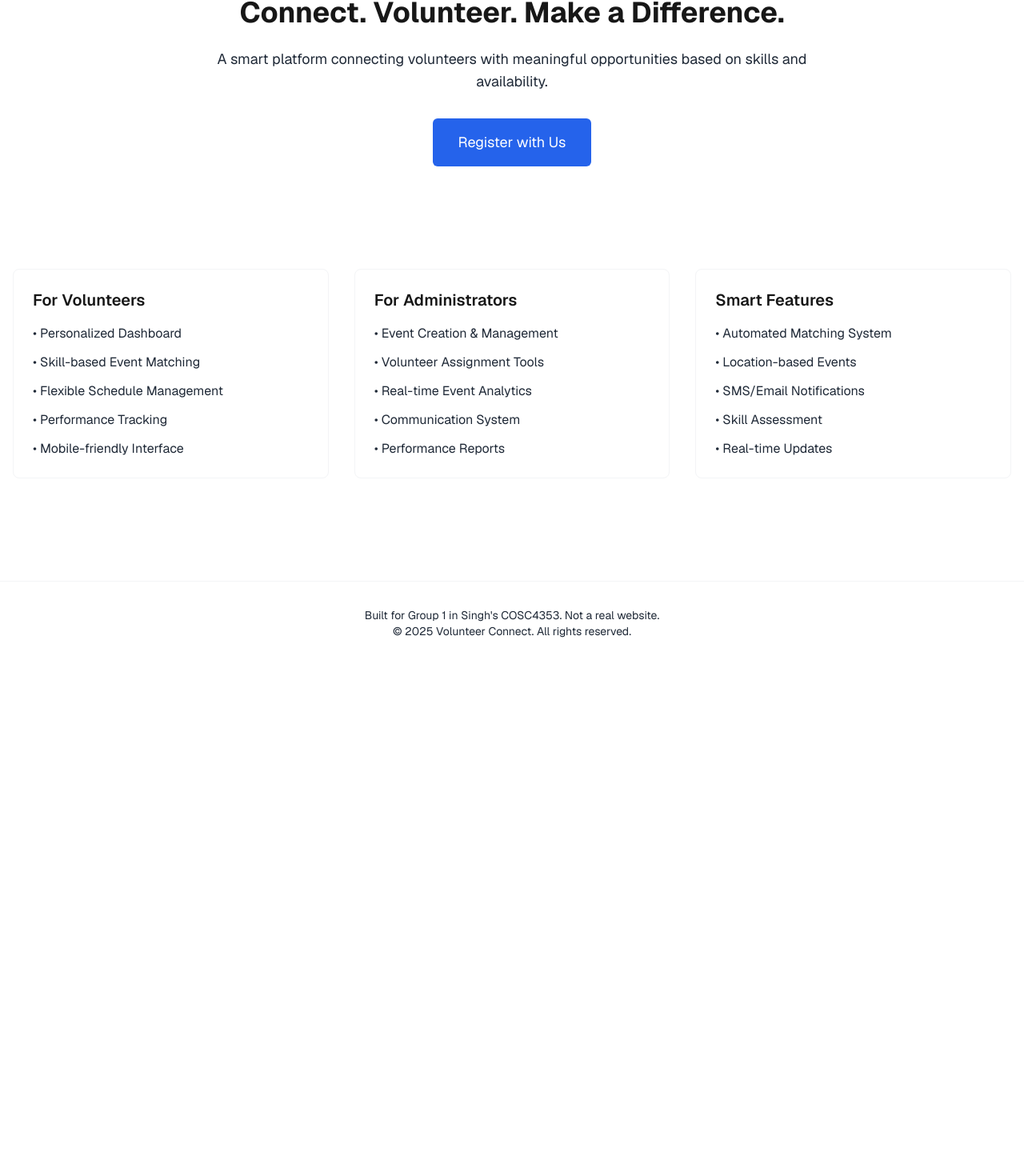
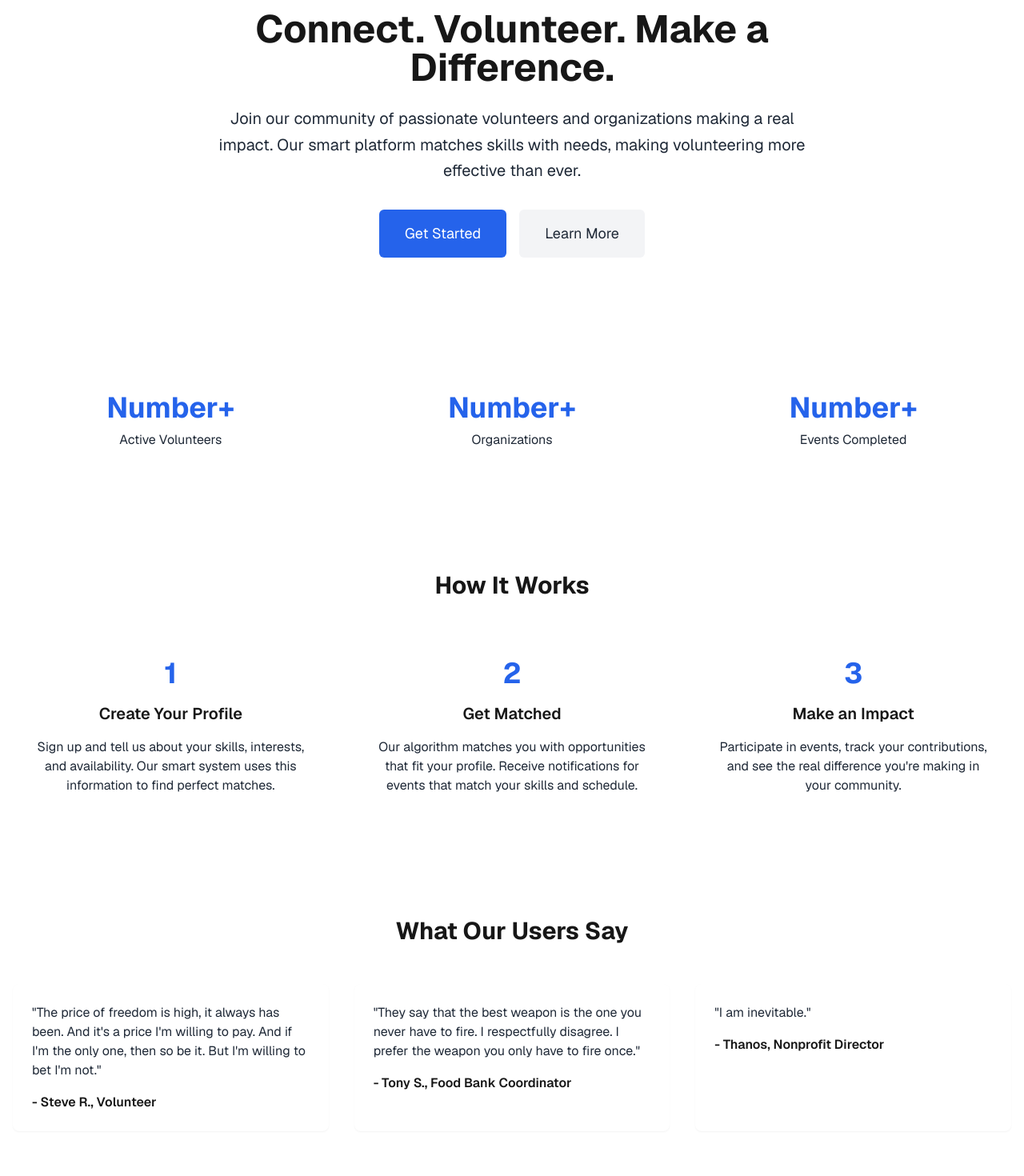
Before and after one commit to adamnelsonarcher/4353-Webapp, a Next.js app: page / in a window 1280 px wide. Shown: the part 137-1607 px from the top of the page at 80% size. Before the commit the page ends 968 px from the top, so only its background shows below. Built offline with nearby package versions, Linux system fonts and the light colour scheme.

Commit message:
added more content to landing page

```diff
--- a/src/app/page.tsx
+++ b/src/app/page.tsx
@@ -19,61 +19,125 @@ export default function Home() {
         </div>
       </header>
 
-      {/* "Hero" Section */}
-      <section className="bg-secondary/30 py-16">
+      {/* Hero Section */}
+      <section className="bg-secondary/30 py-20">
         <div className="container mx-auto px-4">
           <div className="max-w-3xl mx-auto text-center">
-            <h2 className="text-4xl font-bold mb-6">Connect. Volunteer. Make a Difference.</h2>
-            <p className="text-lg mb-8 text-secondary-foreground">
-              A smart platform connecting volunteers with meaningful opportunities based on skills and availability.
+            <h2 className="text-5xl font-bold mb-6">Connect. Volunteer. Make a Difference.</h2>
+            <p className="text-xl mb-8 text-secondary-foreground leading-relaxed">
+              Join our community of passionate volunteers and organizations making a real impact.
+              Our smart platform matches skills with needs, making volunteering more effective than ever.
             </p>
+            <div className="space-x-4">
               <Button href="/register" variant="primary" size="lg" className="hover:opacity-90 transition-opacity">
-              Register with Us
+                Get Started
               </Button>
+              <Button href="#how-it-works" variant="secondary" size="lg" className="hover:opacity-90 transition-opacity">
+                Learn More
+              </Button>
+            </div>
           </div>
         </div>
       </section>
 
-      {/* Features Grid */}
-      <main className="container mx-auto px-4 py-16">
-        <div className="grid gap-8 md:grid-cols-2 lg:grid-cols-3">
-          <div className="p-6 rounded-lg border border-secondary bg-background">
-            <h3 className="text-xl font-semibold mb-4">For Volunteers</h3>
-            <ul className="space-y-3 text-secondary-foreground">
-              <li>• Personalized Dashboard</li>
-              <li>• Skill-based Event Matching</li>
-              <li>• Flexible Schedule Management</li>
-              <li>• Performance Tracking</li>
-              <li>• Mobile-friendly Interface</li>
-            </ul>
+      {/* Statistics Section */}
+      <section className="py-16 bg-background">
+        <div className="container mx-auto px-4">
+          <div className="grid grid-cols-1 md:grid-cols-3 gap-8 text-center">
+            <div className="p-6">
+              <div className="text-4xl font-bold text-primary mb-2">Number+</div>
+              <div className="text-secondary-foreground">Active Volunteers</div>
             </div>
-
-          <div className="p-6 rounded-lg border border-secondary bg-background">
-            <h3 className="text-xl font-semibold mb-4">For Administrators</h3>
-            <ul className="space-y-3 text-secondary-foreground">
-              <li>• Event Creation & Management</li>
-              <li>• Volunteer Assignment Tools</li>
-              <li>• Real-time Event Analytics</li>
-              <li>• Communication System</li>
-              <li>• Performance Reports</li>
-            </ul>
+            <div className="p-6">
+              <div className="text-4xl font-bold text-primary mb-2">Number+</div>
+              <div className="text-secondary-foreground">Organizations</div>
             </div>
-
-          <div className="p-6 rounded-lg border border-secondary bg-background">
-            <h3 className="text-xl font-semibold mb-4">Smart Features</h3>
-            <ul className="space-y-3 text-secondary-foreground">
-              <li>• Automated Matching System</li>
-              <li>• Location-based Events</li>
-              <li>• SMS/Email Notifications</li>
-              <li>• Skill Assessment</li>
-              <li>• Real-time Updates</li>
-            </ul>
+            <div className="p-6">
+              <div className="text-4xl font-bold text-primary mb-2">Number+</div>
+              <div className="text-secondary-foreground">Events Completed</div>
             </div>
           </div>
-      </main>
+        </div>
+      </section>
+
+      {/* How It Works Section */}
+      <section id="how-it-works" className="py-16 bg-secondary/10">
+        <div className="container mx-auto px-4">
+          <h2 className="text-3xl font-bold text-center mb-12">How It Works</h2>
+          <div className="grid md:grid-cols-3 gap-8">
+            <div className="text-center p-6">
+              <div className="text-4xl font-bold text-primary mb-4">1</div>
+              <h3 className="text-xl font-semibold mb-4">Create Your Profile</h3>
+              <p className="text-secondary-foreground">
+                Sign up and tell us about your skills, interests, and availability.
+                Our smart system uses this information to find perfect matches.
+              </p>
+            </div>
+            <div className="text-center p-6">
+              <div className="text-4xl font-bold text-primary mb-4">2</div>
+              <h3 className="text-xl font-semibold mb-4">Get Matched</h3>
+              <p className="text-secondary-foreground">
+                Our algorithm matches you with opportunities that fit your profile.
+                Receive notifications for events that match your skills and schedule.
+              </p>
+            </div>
+            <div className="text-center p-6">
+              <div className="text-4xl font-bold text-primary mb-4">3</div>
+              <h3 className="text-xl font-semibold mb-4">Make an Impact</h3>
+              <p className="text-secondary-foreground">
+                Participate in events, track your contributions, and see the real
+                difference you're making in your community.
+              </p>
+            </div>
+          </div>
+        </div>
+      </section>
+
+      {/* Testimonials Section */}
+      <section className="py-16 bg-secondary/10">
+        <div className="container mx-auto px-4">
+          <h2 className="text-3xl font-bold text-center mb-12">What Our Users Say</h2>
+          <div className="grid md:grid-cols-2 lg:grid-cols-3 gap-8">
+            <div className="p-6 bg-background rounded-lg shadow-sm">
+              <p className="text-secondary-foreground mb-4">
+                "The price of freedom is high, it always has been.
+                And it's a price I'm willing to pay. And if I'm the only one, then so be it. But I'm willing to bet I'm not."
+              </p>
+              <p className="font-semibold">- Steve R., Volunteer</p>
+            </div>
+            <div className="p-6 bg-background rounded-lg shadow-sm">
+              <p className="text-secondary-foreground mb-4">
+                "They say that the best weapon is the one you never have to fire.
+                I respectfully disagree. I prefer the weapon you only have to fire once."
+              </p>
+              <p className="font-semibold">- Tony S., Food Bank Coordinator</p>
+            </div>
+            <div className="p-6 bg-background rounded-lg shadow-sm">
+              <p className="text-secondary-foreground mb-4">
+                "I am inevitable."
+              </p>
+              <p className="font-semibold">- Thanos, Nonprofit Director</p>
+            </div>
+          </div>
+        </div>
+      </section>
+
+      {/* CTA Section */}
+      <section className="py-16 bg-primary text-primary-foreground">
+        <div className="container mx-auto px-4 text-center">
+          <h2 className="text-3xl font-bold mb-6">Ready to Make a Difference?</h2>
+          <p className="text-xl mb-8 max-w-2xl mx-auto">
+            Join our community today and start connecting with meaningful volunteer opportunities
+            that match your skills and availability.
+          </p>
+          <Button href="/register" variant="secondary" size="lg" className="hover:opacity-90 transition-opacity">
+            Get Started Now
+          </Button>
+        </div>
+      </section>
 
       {/* Footer */}
-      <footer className="border-t border-secondary mt-16">
+      <footer className="border-t border-secondary">
         <div className="container mx-auto px-4 py-8">
           <div className="text-center text-sm text-secondary-foreground">
             <p>Built for Group 1 in Singh's COSC4353. Not a real website.</p>
```
Lines whose indentation alone changed are shown as unchanged.
